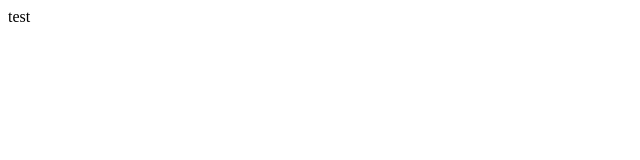
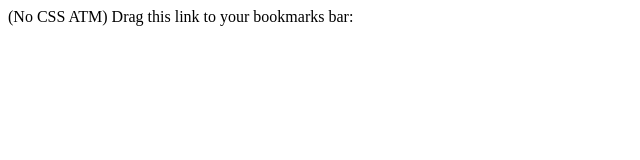
Before and after one commit to raumaankidwai/consalib, a plain HTML site: page index.html in a window 1280 px wide. Shown: the whole page, without its empty margins (0-640 px from the left). Drawn offline with Linux system fonts and the light colour scheme.

Commit message:
Update index.html

```diff
--- a/index.html
+++ b/index.html
@@ -4,6 +4,9 @@
 		<title> Consalib </title>
 	</head>
 	<body>
-		test
+		(No CSS ATM)
+		Drag this link to your bookmarks bar:
+		<a href="javascript:void((function(){(e=(a=document).createElement('script')).setAttribute('src','//raumaankidwai.github.io/consalib/consalib.js');a.body.appendChild(e)})())"
+		Then just click the link to invoke the library.
 	</body>
 </html>
```
